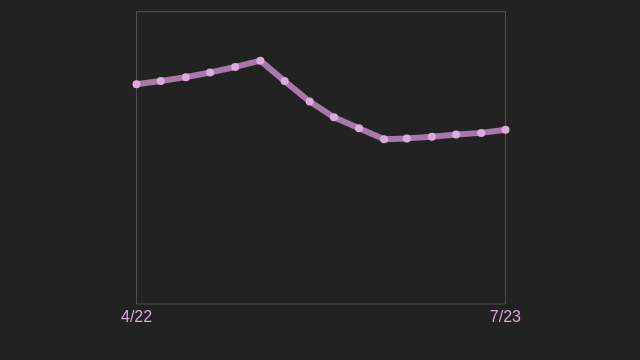
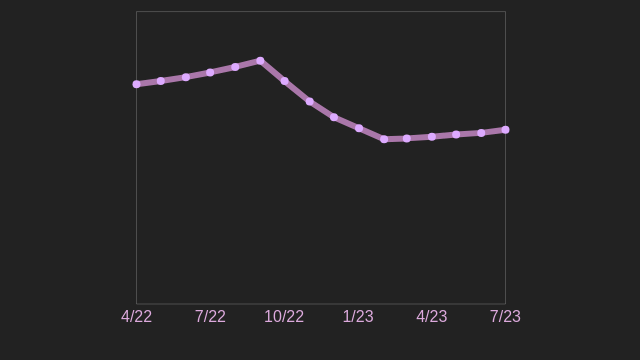
Before and after one commit to chloe-47/finance, a React (Create React App) app: page / in a window 1280 px wide. Shown: the top 360 px of the page, without its empty margins (319-959 px from the left). Built offline with nearby package versions, Linux system fonts and the light colour scheme.

Commit message:
more x axis labels

```diff
--- a/public/index.html
+++ b/public/index.html
@@ -5,11 +5,6 @@
 	<meta charset="utf-8">
 	<meta name="viewport" content="width=device-width, initial-scale=1, shrink-to-fit=no">
 	<meta name="theme-color" content="#000000">
-	<!--
-      manifest.json provides metadata used when your web app is added to the
-      homescreen on Android. See https://developers.google.com/web/fundamentals/engage-and-retain/web-app-manifest/
-    -->
-	<link rel="manifest" href="%PUBLIC_URL%/manifest.json">
 	<link rel="shortcut icon" href="%PUBLIC_URL%/favicon.ico">
 	<!--
       Notice the use of %PUBLIC_URL% in the tags above.
@@ -28,16 +23,6 @@
 		You need to enable JavaScript to run this app.
 	</noscript>
 	<div id="root"></div>
-	<!--
-      This HTML file is a template.
-      If you open it directly in the browser, you will see an empty page.
-
-      You can add webfonts, meta tags, or analytics to this file.
-      The build step will place the bundled scripts into the <body> tag.
-
-      To begin the development, run `npm start` or `yarn start`.
-      To create a production bundle, use `npm run build` or `yarn build`.
-    -->
 </body>
 
 </html>
--- a/src/chart/time_series/TimeSeriesDataView.tsx
+++ b/src/chart/time_series/TimeSeriesDataView.tsx
@@ -31,7 +31,7 @@ export default function TimeSeriesDataView({
     );
   }
 
-  const { min: xMin, max: xMax } = xOffset;
+  const { dataViewMinCoordinate: xMin, dataViewMaxCoordinate: xMax } = xOffset;
   const { getCoordinates } = createCoordinateMapper({
     chartSize,
     seriesList,
@@ -66,7 +66,7 @@ export default function TimeSeriesDataView({
             return (
               <circle
                 {...coordinates}
-                fill="#dad"
+                fill="#daf"
                 key={point.date.getTime().toString()}
                 onMouseEnter={() => {
                   console.log('mouse enter');
--- a/src/measurements/LabelArray.tsx
+++ b/src/measurements/LabelArray.tsx
@@ -3,8 +3,8 @@ import DateLabel from 'src/dates/DateLabel';
 import useMeasurements from 'src/measurements/useMeasurements';
 
 export type Offset = {
-  min: number;
-  max: number;
+  dataViewMinCoordinate: number;
+  dataViewMaxCoordinate: number;
   total: number;
 };
 
@@ -16,11 +16,12 @@ type Props = {
 };
 
 type ProcessedValues = {
+  dataViewWidthOrHeight: number;
+  dataViewMinCoordinate: number;
   firstLabel: string;
   lastLabel: string;
-  max: number;
-  middle: string[];
-  min: number;
+  dataViewMaxCoordinate: number;
+  middleLabels: Array<{ label: string; minCoordinate: number }>;
   total: number;
 };
 
@@ -47,8 +48,9 @@ export default function LabelArray({
 
   React.useEffect(() => {
     if (processedValues != null) {
-      const { min, max, total } = processedValues;
-      setOffset({ max, min, total });
+      const { dataViewMinCoordinate, dataViewMaxCoordinate, total } =
+        processedValues;
+      setOffset({ dataViewMaxCoordinate, dataViewMinCoordinate, total });
     }
   }, [processedValues]);
 
@@ -56,18 +58,29 @@ export default function LabelArray({
     return <div />;
   }
 
-  const { firstLabel, lastLabel, total } = processedValues;
+  const { firstLabel, lastLabel, middleLabels, total } = processedValues;
 
   return (
     <div
       style={{
         display: 'flex',
         justifyContent: 'space-between',
+        position: 'relative',
         width: total,
       }}
     >
       <div>{firstLabel}</div>
       <div>{lastLabel}</div>
+      {middleLabels.map(({ label, minCoordinate }) => {
+        return (
+          <div
+            key={label}
+            style={{ left: minCoordinate, position: 'absolute' }}
+          >
+            {label}
+          </div>
+        );
+      })}
     </div>
   );
 }
@@ -95,29 +108,64 @@ function getProcessedValues({
   const firstLabel = getLabel(0);
   const lastLabel = getLabel(labels.length - 1);
   const middle = labels.slice(1, labels.length - 1);
-  middle;
 
-  const firstWidth = labelWidth(firstLabel);
-  const lastWidth = labelWidth(lastLabel);
+  const firstLabelWidth = labelWidth(firstLabel);
+  const lastLabelWidth = labelWidth(lastLabel);
 
-  const spillLeft = Math.max(firstWidth / 2, pointRadius);
-  const spillRight = Math.max(lastWidth / 2, pointRadius);
+  const spillLeft = Math.max(firstLabelWidth / 2, pointRadius);
+  const spillRight = Math.max(lastLabelWidth / 2, pointRadius);
 
-  const min = spillLeft;
-  const max = width - spillRight;
+  const dataViewMinCoordinate = spillLeft;
+  const dataViewMaxCoordinate = width - spillRight;
   const total = width;
 
+  const dataViewWidthOrHeight = dataViewMaxCoordinate - dataViewMinCoordinate;
+
+  const maxTotalMiddleLabelsWidth =
+    dataViewWidthOrHeight - firstLabelWidth / 2 - lastLabelWidth / 2;
+  let step = 1;
+  for (step = 1; step <= middle.length; step++) {
+    const widthRequiredForMiddleLabels =
+      computeRequiredWidthForMiddleLabels(step);
+    if (widthRequiredForMiddleLabels < maxTotalMiddleLabelsWidth) {
+      break;
+    }
+  }
+
+  const labelsToInclude: Array<{ label: string; index: number }> = [];
+  for (let index = step; index < labels.length - 1; index += step) {
+    labelsToInclude.push({ index, label: getLabelAtIndex(index) });
+  }
+
+  const middleLabels = labelsToInclude.map(({ label, index }) => {
+    const center =
+      dataViewMinCoordinate +
+      dataViewWidthOrHeight * (index / (labels.length - 1));
+    const minCoordinate = center - labelWidth(label) / 2;
+    return { label, minCoordinate };
+  });
+
   return {
+    dataViewMaxCoordinate,
+    dataViewMinCoordinate,
+    dataViewWidthOrHeight,
     firstLabel,
     lastLabel,
-    max,
-    middle,
-    min,
+    middleLabels,
     total,
   };
 
   function labelWidth(label: string): number {
-    return measurements?.get(label)?.width ?? 0;
+    if (measurements == null) {
+      throw new Error(
+        'labelWidth should not be called if measurements is null',
+      );
+    }
+    const measurement = measurements.get(label);
+    if (measurement == null) {
+      throw new Error('measurement is missing for label: ' + label);
+    }
+    return measurement.width;
   }
 
   function getLabel(index: number): string {
@@ -130,4 +178,20 @@ function getProcessedValues({
     }
     return label;
   }
+
+  function computeRequiredWidthForMiddleLabels(step: number): number {
+    let requiredWidth = 0;
+    for (let index = step; index < labels.length - 1; index += step) {
+      requiredWidth += labelWidth(getLabelAtIndex(index)) + 16;
+    }
+    return requiredWidth;
+  }
+
+  function getLabelAtIndex(index: number): string {
+    const label = labels[index];
+    if (label == null) {
+      throw new Error('Invalid label index: ' + index.toString());
+    }
+    return label;
+  }
 }
```
